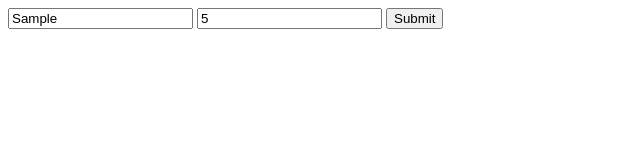
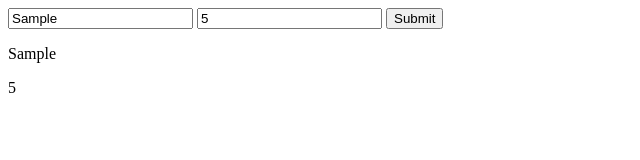
Before and after one commit to acciojob/async-function-timeout-Tusharahuja14, a website: page main.html in a window 1280 px wide. Both pictures are taken after typing "Sample", "5" into the empty fields and a click on the button "Submit". Shown: the full height of the page, 0-640 px from the left. Drawn offline with Linux system fonts and the light colour scheme.

Commit message:
created a submission

```diff
--- a/main.html
+++ b/main.html
@@ -7,11 +7,11 @@
 
   <body>
     <!-- the entire body must be written by student -->
-    <form onsubmit="return false">
+
       <input type="text" id="text" placeholder="Text" />
       <input type="number" id="delay" placeholder="Delay" />
       <button type="button" id="btn">Submit</button>
-    </form>
+
 
     <div id="output"></div>
 
--- a/script.js
+++ b/script.js
@@ -1 +1,26 @@
 //your JS code here. If required.
+let text=document.getElementById("text");
+let number=document.getElementById("delay");
+let btn=document.getElementById("btn");
+
+let promise1=()=>{
+
+	return new Promise((resolve,reject)=>{
+		let delay = Number(number.value);
+	        if (delay < 0 || number.value === "") {
+            reject("Please enter a valid positive number for the delay.");
+            return;
+        }
+		setTimeout(()=>{
+			resolve(text.value);
+		},delay);
+	});
+}
+async function fetchData()
+{
+	let data = await promise1();
+	let output= document.getElementById("output");
+	output.innerHTML=`<p>${data}</p>
+	<p>${Number(number.value)}</p>`
+}
+btn.addEventListener("click",fetchData);
```
